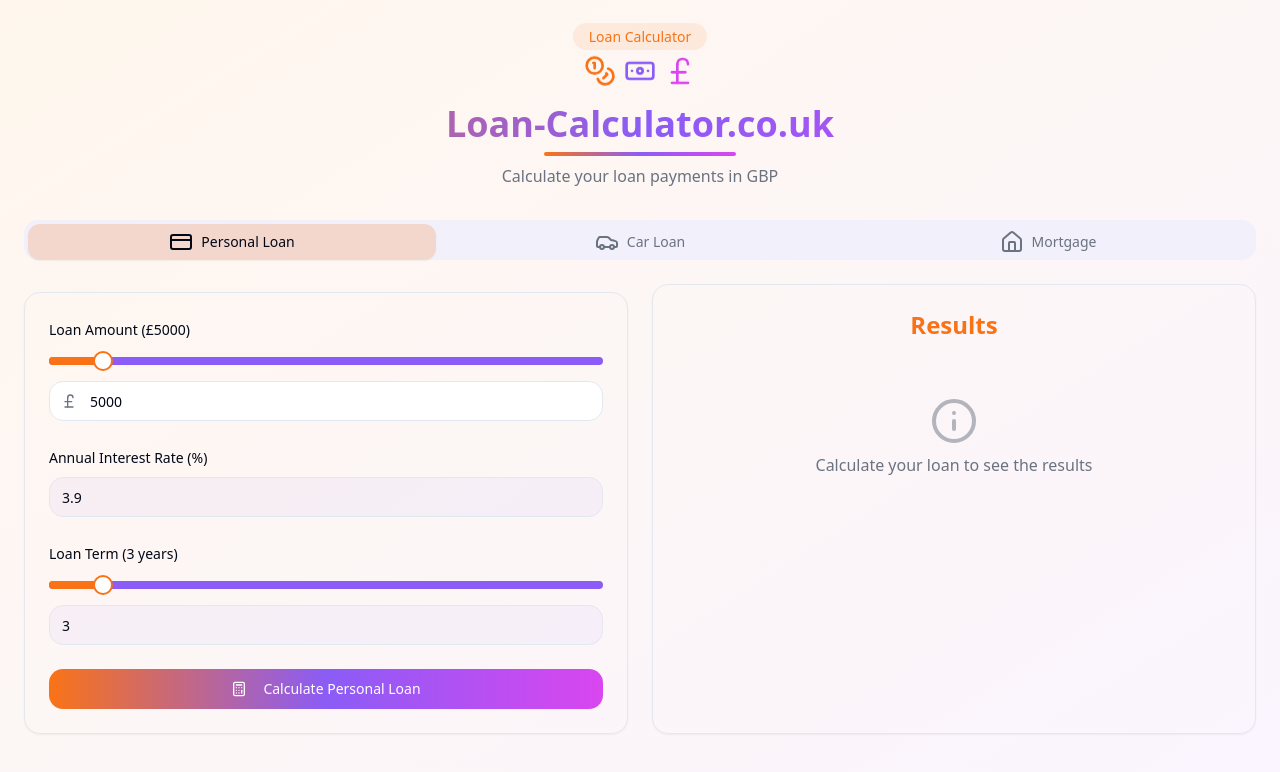
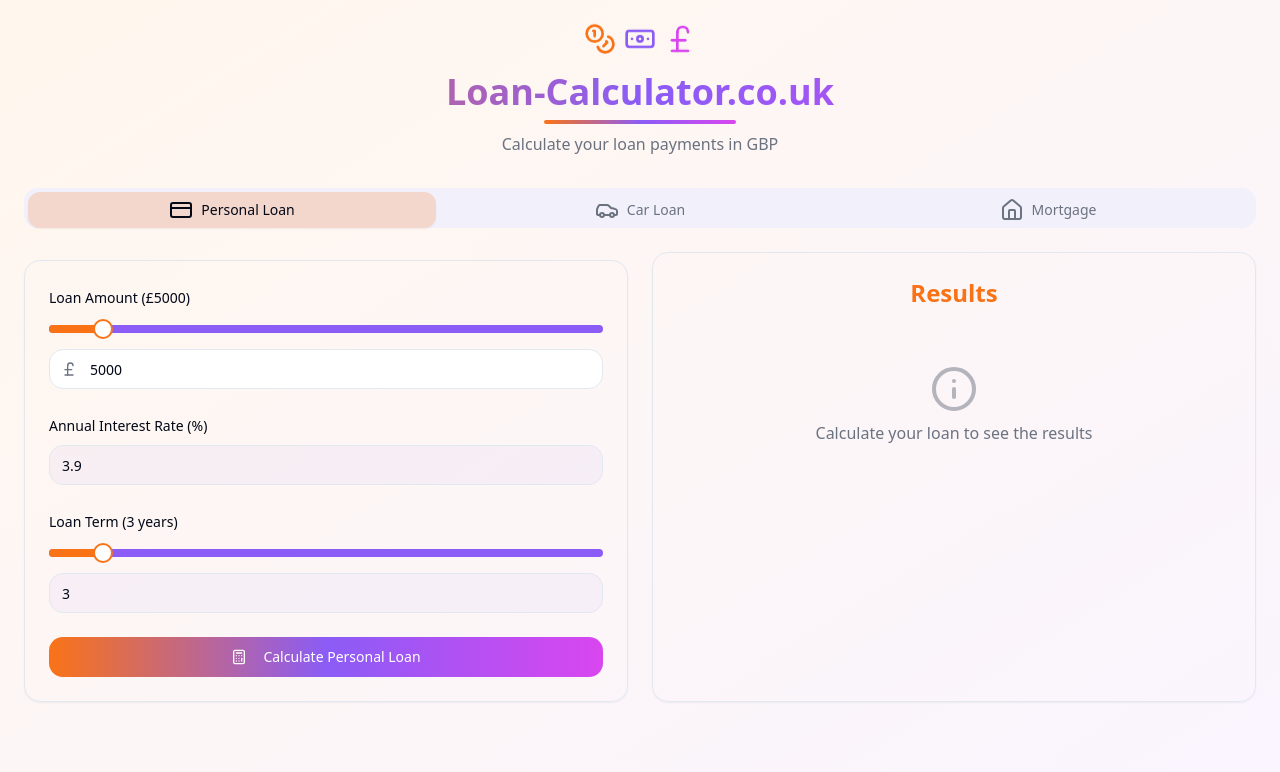
Before and after one commit to itemforsale/funky-budget-pal, a React (Vite) app: page / in a window 1280 px wide. Shown: the top 772 px of the page. Built offline with nearby package versions, Linux system fonts and the light colour scheme.

Commit message:
Remove Loan Calculator Header
Removed the header text "Loan Calculator" from the BudgetDashboard component.
[skip gpt_engineer]

```diff
--- a/src/components/BudgetDashboard.tsx
+++ b/src/components/BudgetDashboard.tsx
@@ -78,10 +78,7 @@ export const BudgetDashboard = () => {
   return (
     <div className="container mx-auto p-6 space-y-8">
       <div className="text-center space-y-2">
-        <span className="px-4 py-1 bg-primary/10 text-primary rounded-full text-sm font-medium">
-          Loan Calculator
-        </span>
-        <div className="mt-4">
+        <div>
           <div className="flex items-center justify-center gap-2 mb-4">
             <Coins className="w-8 h-8 text-primary animate-bounce" />
             <Banknote className="w-8 h-8 text-secondary animation-delay-2000 animate-bounce" />
```
